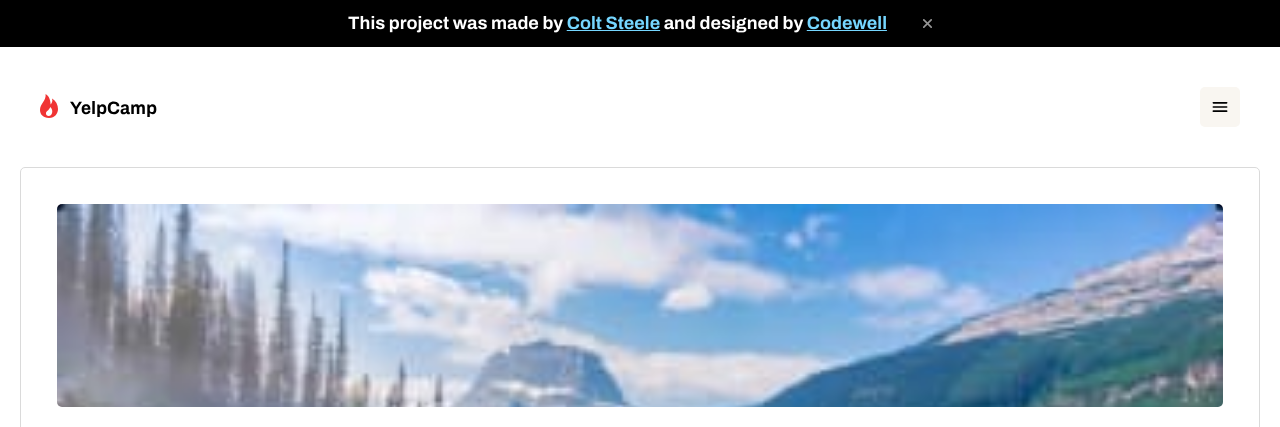
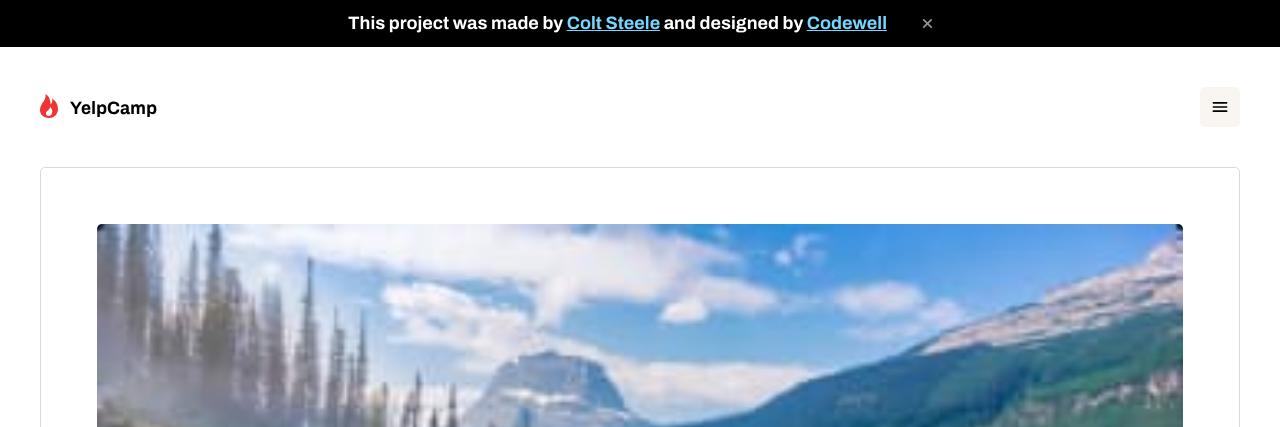
Before and after one commit to LuisCBeltran/YelpCamp, a plain HTML site: page campground.html in a window 1280 px wide. Shown: the top 427 px of the page. Drawn offline with Linux system fonts and the light colour scheme.

Commit message:
campground tablet and desktop page finished

```diff
--- a/sass/layout/_footer.scss
+++ b/sass/layout/_footer.scss
@@ -7,7 +7,7 @@ footer {
     @include m.media-up(tb) {
         padding: 40px;
     }
-    @include m.media-up(tb) {
+    @include m.media-up(dt) {
         padding: 0 150px;
     }
     .footer__image-container {
--- a/sass/layout/_header.scss
+++ b/sass/layout/_header.scss
@@ -102,7 +102,7 @@ header {
                 color: v.$black;
                 text-decoration: none;
                 margin-bottom: 10px;
-                @include m.media-up(dt) {
+                @include m.media-up(tb) {
                     margin-bottom: 0;
                 }
             }
@@ -133,6 +133,9 @@ header {
                 color: v.$black;
                 text-decoration: none;
                 margin-bottom: 10px;
+                @include m.media-up(tb) {
+                    margin-bottom: 0;
+                }
             }
             .nav-links__logout-btn {
                 @include m.media-up(dt) {
--- a/sass/pages/campground.scss
+++ b/sass/pages/campground.scss
@@ -17,6 +17,14 @@ body {
     font-weight: 400;
     line-height: 27px;
     color: v.$paragraph;
+    @include m.media-up(dt) {
+        grid-template-areas: "acknowledgement acknowledgement"
+                             "header header"
+                             "map main"
+                             ". reviews"
+                             "footer footer";
+        grid-template-columns: 38.5% 61.5%;
+    }
 }
 
 // Acknowledgement
@@ -36,10 +44,20 @@ main {
         padding: 36px;
         border: 1px solid #dadada;
         border-radius: 5px;
+        @include m.media-up(tb) {
+            margin: 0 40px;
+            padding: 56px;
+        }
+        @include m.media-up(dt) {
+            margin: 0 150px 0 0;
+        }
         .campground-des__img-container {
             height: 203px;
             background-size: cover;
             border-radius: 5px;
+            @include m.media-up(tb) {
+                height: 361px;
+            }
         }
         .mount-ulap__img-container {
             background-image: url('../assets/Camp Images/Mount Ulap.jpg');
@@ -78,6 +96,13 @@ main {
     border: 1px solid #DADADA;
     border-radius: 5px;
     grid-area: reviews;
+    @include m.media-up(tb) {
+        margin: 42px 40px 0 40px;
+        padding: 30px 56px 0 56px;
+    }
+    @include m.media-up(dt) {
+        margin: 42px 150px 0 0;
+    }
     .reviews__item {
         border-bottom: 1px solid #DADADA;
         .reviews__tandd {
@@ -103,6 +128,12 @@ main {
         width: 216px;
         height: 63px;
         cursor: pointer;
+        @include m.media-up(tb) {
+            margin-bottom: 56px;
+        }
+        @include m.media-up(dt) {
+            align-self: flex-end;
+        }
         span {
             width: 24px;
             height: 24px;
@@ -120,6 +151,14 @@ main {
     border: 1px solid #DADADA;
     border-radius: 5px;
     grid-area: map;
+    @include m.media-up(tb) {
+        margin: 42px 40px 0 40px;
+        padding: 56px;
+    }
+    @include m.media-up(dt) {
+        margin: 0 37px 0 150px;
+        height: 497px;
+    }
     .map__img-container {
         height: 385px;
         background-image: url('../assets/Map.png');
```
Also changed, not shown: styles/campground.css, 1 other file.
